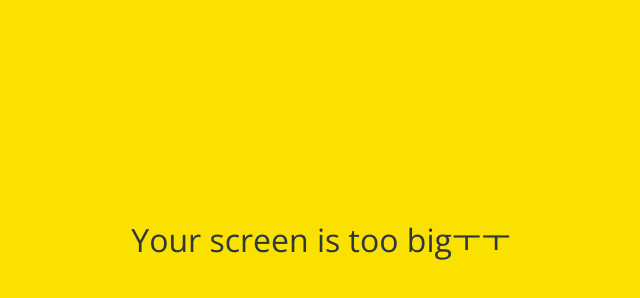
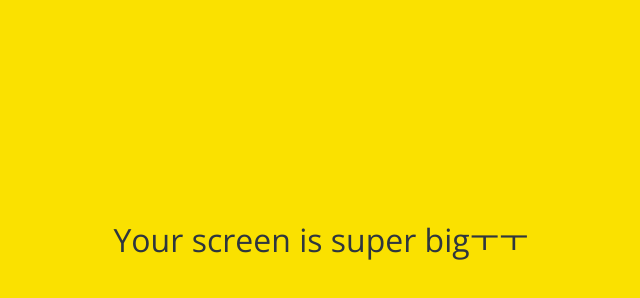
Before and after one commit to hyeongkim/kokoa-clone-2022, a plain HTML site: page friends.html in a window 1280 px wide. Shown: the part 160-458 px from the top of the page, without its empty margins (319-959 px from the left). Drawn offline with nearby package versions, Linux system fonts and the light colour scheme.

Commit message:
too->super

```diff
--- a/friends.html
+++ b/friends.html
@@ -100,7 +100,7 @@
   </div>
 
   <div id="no-mobile">
-    <span>Your screen is too bigㅜㅜ</span>
+    <span>Your screen is super bigㅜㅜ</span>
   </div>
 
 
```
